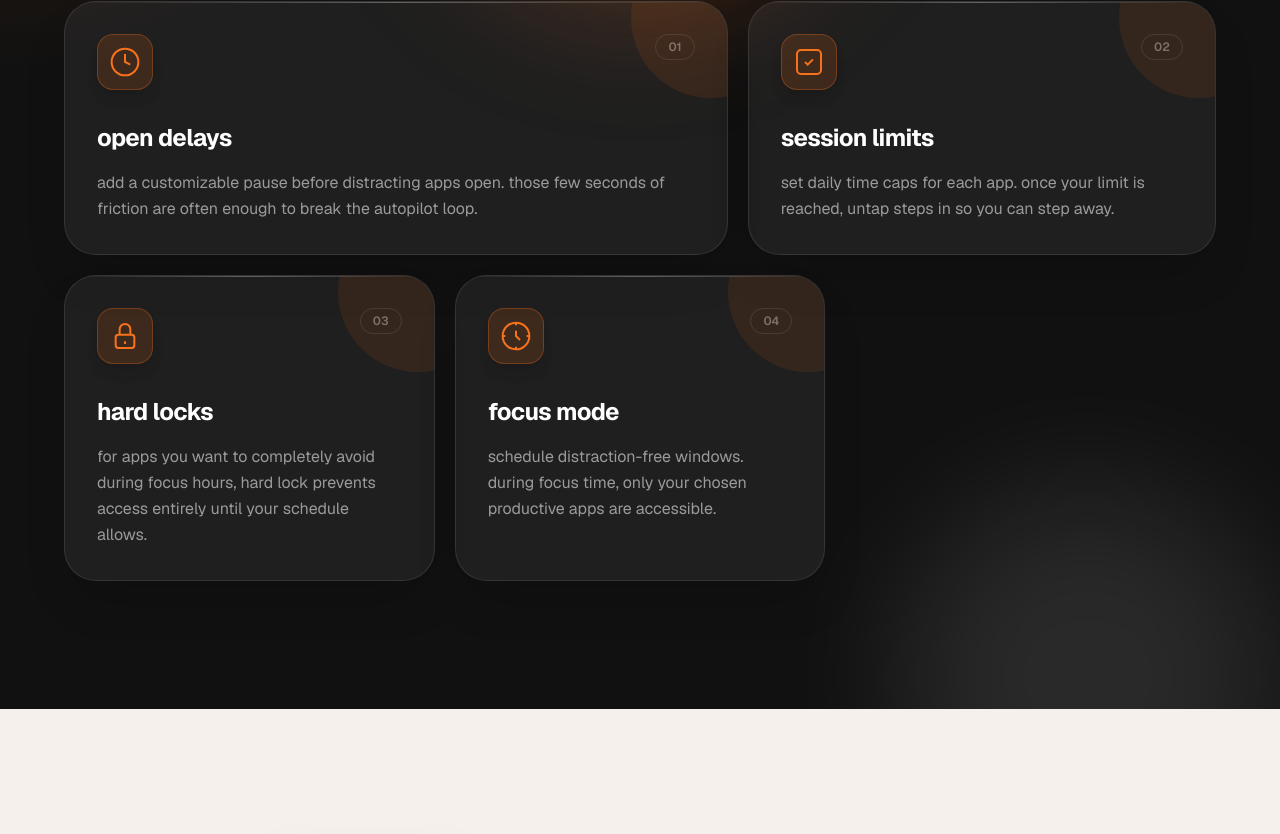
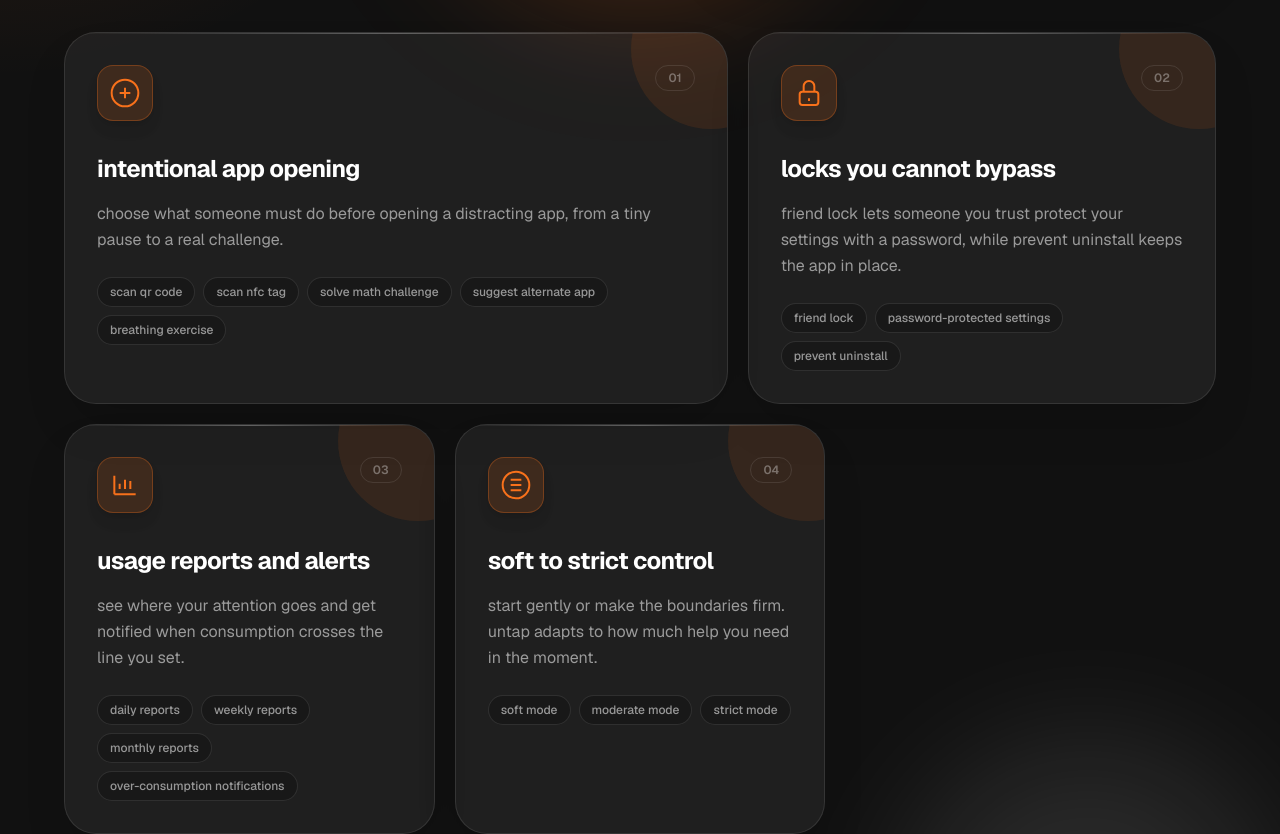
Before and after one commit to vishalpawar048/getuntap, a Next.js app: page / in a window 1280 px wide. Shown: the part 1874-2708 px from the top of the page. Built offline with nearby package versions, Linux system fonts and the light colour scheme.

Commit message:
updated features

```diff
--- a/app/page.tsx
+++ b/app/page.tsx
@@ -65,29 +65,20 @@ const features = [
         className="h-8 w-8"
       >
         <circle cx="12" cy="12" r="10" />
-        <polyline points="12 6 12 12 16 14" />
+        <path d="M8 12h8" />
+        <path d="M12 8v8" />
       </svg>
     ),
-    title: "open delays",
+    title: "intentional app opening",
     description:
-      "add a customizable pause before distracting apps open. those few seconds of friction are often enough to break the autopilot loop.",
-  },
-  {
-    icon: (
-      <svg
-        viewBox="0 0 24 24"
-        fill="none"
-        stroke="currentColor"
-        strokeWidth={1.5}
-        className="h-8 w-8"
-      >
-        <rect x="3" y="3" width="18" height="18" rx="3" />
-        <path d="M9 12l2 2 4-4" />
-      </svg>
-    ),
-    title: "session limits",
-    description:
-      "set daily time caps for each app. once your limit is reached, untap steps in so you can step away.",
+      "choose what someone must do before opening a distracting app, from a tiny pause to a real challenge.",
+    highlights: [
+      "scan QR code",
+      "scan NFC tag",
+      "solve math challenge",
+      "suggest alternate app",
+      "breathing exercise",
+    ],
   },
   {
     icon: (
@@ -103,9 +94,36 @@ const features = [
         <path d="M8 11V7a4 4 0 118 0v4" />
       </svg>
     ),
-    title: "hard locks",
+    title: "locks you cannot bypass",
     description:
-      "for apps you want to completely avoid during focus hours, hard lock prevents access entirely until your schedule allows.",
+      "friend lock lets someone you trust protect your settings with a password, while prevent uninstall keeps the app in place.",
+    highlights: ["friend lock", "password-protected settings", "prevent uninstall"],
+  },
+  {
+    icon: (
+      <svg
+        viewBox="0 0 24 24"
+        fill="none"
+        stroke="currentColor"
+        strokeWidth={1.5}
+        className="h-8 w-8"
+      >
+        <path d="M4 19V5" />
+        <path d="M4 19h16" />
+        <path d="M8 15v-4" />
+        <path d="M12 15V8" />
+        <path d="M16 15v-6" />
+      </svg>
+    ),
+    title: "usage reports and alerts",
+    description:
+      "see where your attention goes and get notified when consumption crosses the line you set.",
+    highlights: [
+      "daily reports",
+      "weekly reports",
+      "monthly reports",
+      "over-consumption notifications",
+    ],
   },
   {
     icon: (
@@ -117,16 +135,15 @@ const features = [
         className="h-8 w-8"
       >
         <circle cx="12" cy="12" r="10" />
-        <path d="M12 8v4l3 3" />
-        <path d="M2 12h2" />
-        <path d="M20 12h2" />
-        <path d="M12 2v2" />
-        <path d="M12 20v2" />
+        <path d="M8 12h8" />
+        <path d="M8 8h8" />
+        <path d="M8 16h8" />
       </svg>
     ),
-    title: "focus mode",
+    title: "soft to strict control",
     description:
-      "schedule distraction-free windows. during focus time, only your chosen productive apps are accessible.",
+      "start gently or make the boundaries firm. untap adapts to how much help you need in the moment.",
+    highlights: ["soft mode", "moderate mode", "strict mode"],
   },
 ];
 
@@ -249,11 +266,12 @@ export default async function Home() {
             <div className="rounded-[2rem] border border-white/10 bg-white/[0.06] p-6 shadow-2xl shadow-black/20 backdrop-blur">
               <p className="text-lg leading-relaxed text-white/65">
                 if the first thing you reach for when you open your eyes is your
-                phone, untap gives that impulse a pause before it becomes a
-                spiral.
+                phone, untap adds the right kind of friction: QR and NFC unlocks,
+                math challenges, breathing pauses, alternate app suggestions,
+                reports, alerts, and stronger locks when you need them.
               </p>
               <div className="mt-6 grid grid-cols-3 overflow-hidden rounded-2xl border border-white/10 bg-black/20 text-center">
-                {["autopilot", "pause", "choice"].map((step) => (
+                {["soft", "moderate", "strict"].map((step) => (
                   <div
                     key={step}
                     className="border-r border-white/10 px-3 py-4 last:border-r-0"
@@ -295,6 +313,16 @@ export default async function Home() {
                 <p className="relative mt-4 max-w-xl leading-relaxed text-white/55">
                   {feature.description}
                 </p>
+                <div className="relative mt-6 flex flex-wrap gap-2">
+                  {feature.highlights.map((highlight) => (
+                    <span
+                      key={highlight}
+                      className="rounded-full border border-white/10 bg-black/20 px-3 py-1.5 text-xs font-medium lowercase text-white/55"
+                    >
+                      {highlight}
+                    </span>
+                  ))}
+                </div>
               </div>
             ))}
           </div>
```
